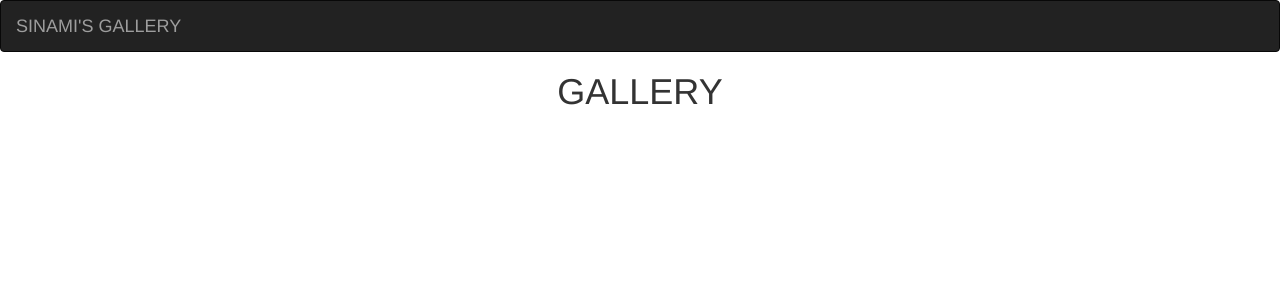
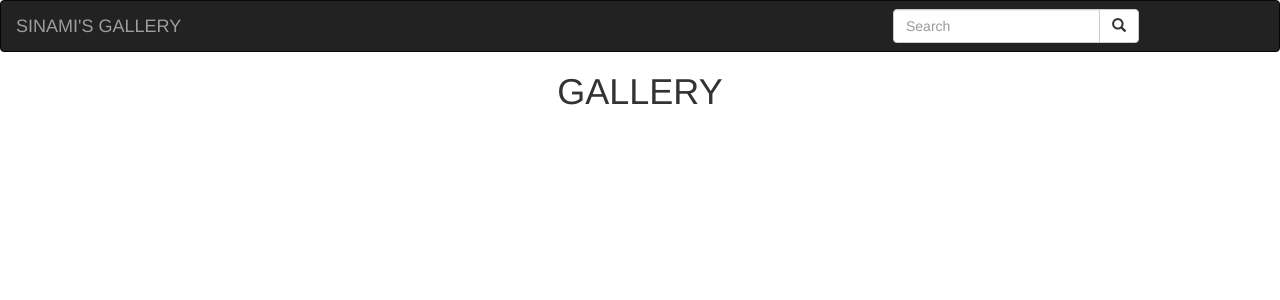
Before and after one commit to maurinesinami/gallery, a Django app: template photos/templates/base.html in a window 1280 px wide. Shown: the top 300 px of the page. Run offline with Django 3.2, Linux system fonts and the light colour scheme; the template is opened without the code that fills it, so the values that code supplies are empty; parts of the project's set-up code (start-up, migrations or seed data) failed here and were passed over; some libraries are stand-ins or nearby versions.

Commit message:
added a search form in the navbar and also added the router link inside urls.py

```diff
--- a/photos/templates/navbar.html
+++ b/photos/templates/navbar.html
@@ -11,6 +11,19 @@
     <div class="navbar-header">
       <a class="navbar-brand" href="{% url 'home-page' %}">SINAMI'S GALLERY</a>
     </div>
+    <div class="col-sm-4 col-md-4 navbar-right">
+
+      <form class="navbar-form" role="search" action="{% url 'search_results' %}">
+
+        <div class="input-group">
+          <input type="text" class="form-control" placeholder="Search" name="searchItem">
+          <div class="input-group-btn">
+            <button class="btn btn-default" type="submit"><i class="glyphicon glyphicon-search"></i></button>
+          </div>
+        </div>
+
+      </form>
+    </div>
   </div>
 </nav>
 </body>
--- a/photos/urls.py
+++ b/photos/urls.py
@@ -1,5 +1,6 @@
 from django.conf.urls import url
 from . import views
 urlpatterns=[
-    url('^$',views.welcome,name = 'home-page')
+    url('^$',views.welcome,name = 'home-page'),
+    url(r'^search/', views.search_results, name='search_results')
 ]
```
